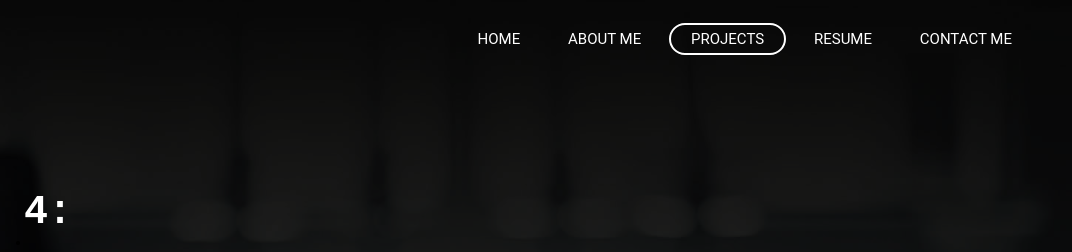
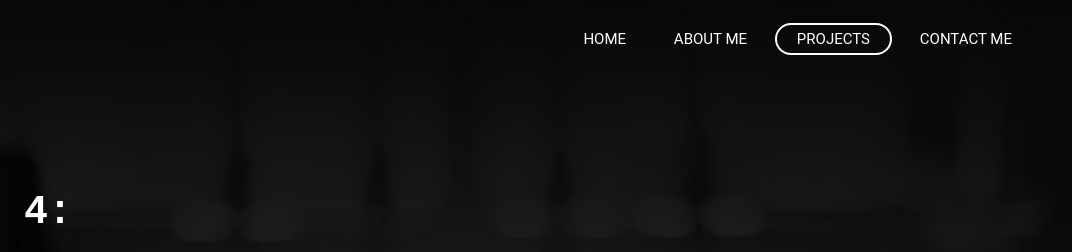
Before and after one commit to p3balan/MyPortfolioH, a plain HTML site: page index2.html in a window 1280 px wide. Shown: the top 252 px of the page, 208-1280 px from the left. Drawn offline with Linux system fonts and the light colour scheme.

Commit message:
Update index2.html

```diff
--- a/index2.html
+++ b/index2.html
@@ -21,8 +21,10 @@
         <li class="active"><a href="index2.html"> PROJECTS </a></li>
          <!--
                     <li><a href="index4.html"> MUSIC </a></li>
-                -->
-        <li><a href="index5.html"> RESUME </a></li>
+
+                    <li><a href="index5.html"> RESUME </a></li>
+
+        -->
         <li><a href="index3.html"> CONTACT ME </a></li>
 
     </ul>
```
